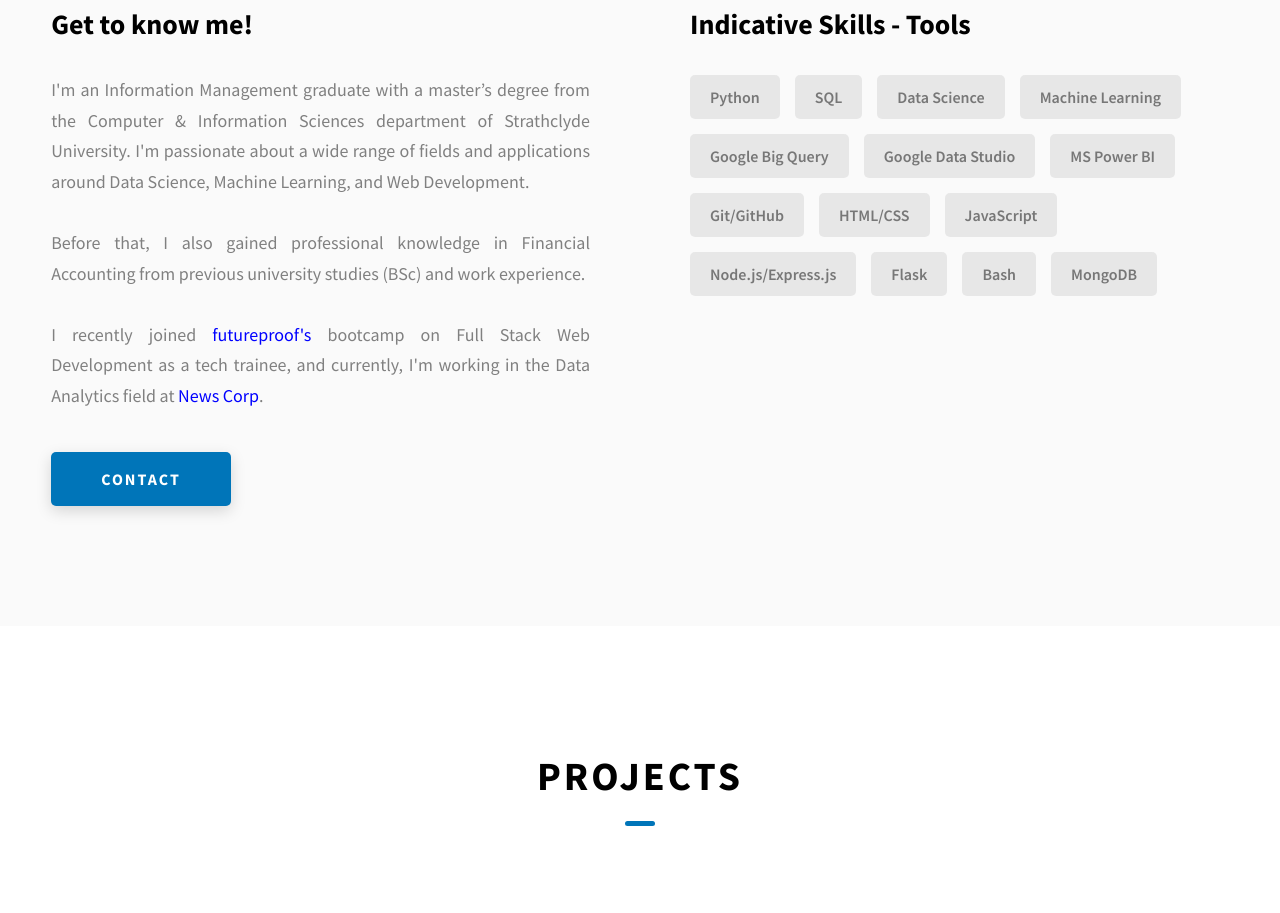
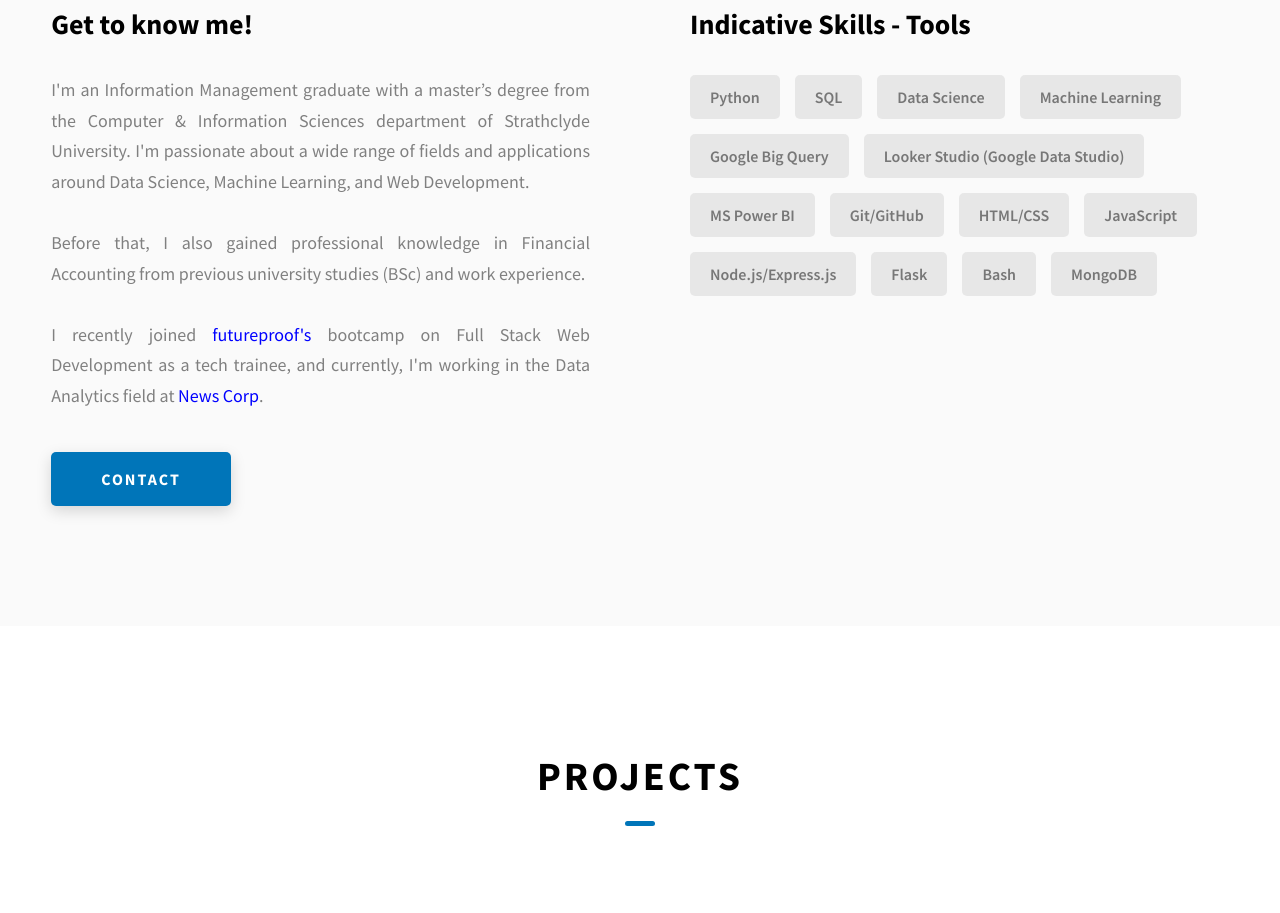
Before and after one commit to dimi-fn/portfolio, a website: page index.html in a window 1280 px wide. Shown: the part 1067-1980 px from the top of the page. Drawn offline with Linux system fonts and the light colour scheme.

Commit message:
updated index.html

```diff
--- a/index.html
+++ b/index.html
@@ -298,7 +298,7 @@
               <div class="skills__skill">Data Science</div>
               <div class="skills__skill">Machine Learning</div>
               <div class="skills__skill">Google Big Query</div>
-              <div class="skills__skill">Google Data Studio</div>
+              <div class="skills__skill">Looker Studio (Google Data Studio)</div>
               <div class="skills__skill">MS Power BI</div>
               <div class="skills__skill">Git/GitHub</div>
               <div class="skills__skill">HTML/CSS</div>
```
